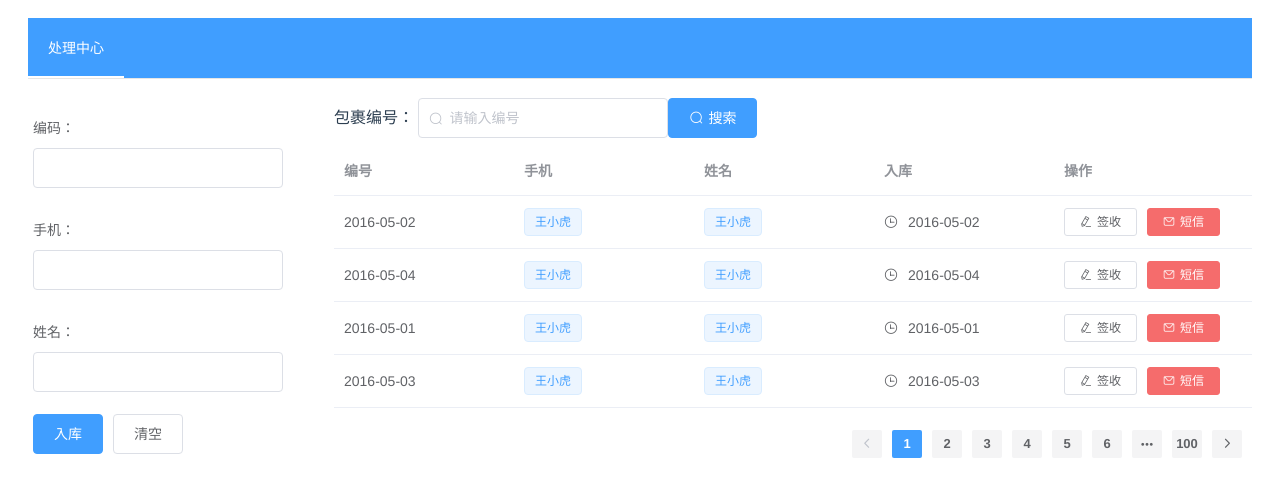
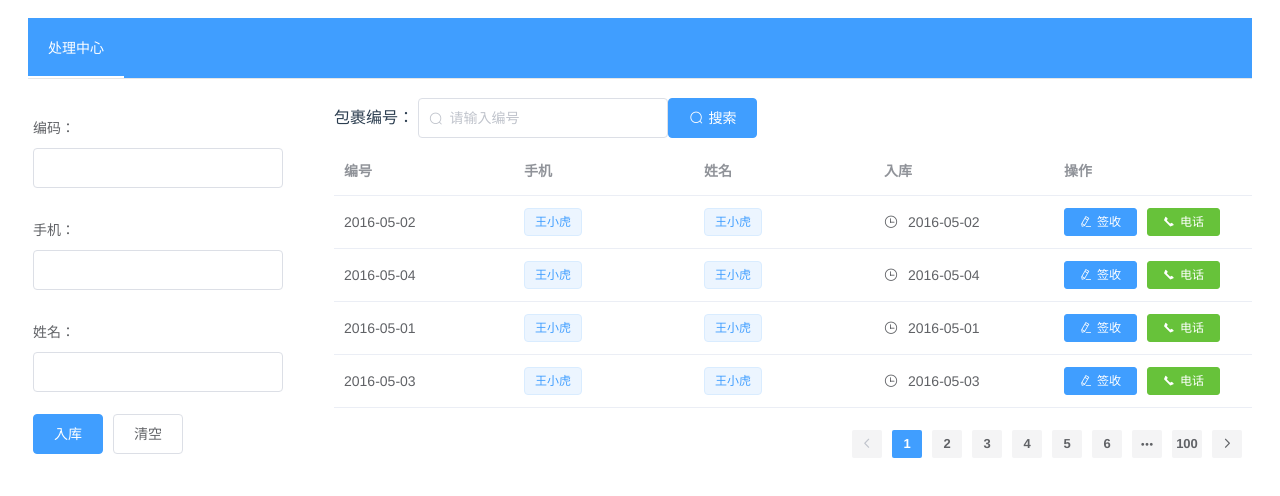
Before and after one commit to yaolynzc/packeep, a Vue app: page /#/ in a window 1280 px wide. Shown: the top 496 px of the page. Built offline with nearby package versions, Linux system fonts and the light colour scheme.

Commit message:
修改页面样式

```diff
--- a/package.json
+++ b/package.json
@@ -34,7 +34,7 @@
     "babel-preset-stage-2": "^6.22.0",
     "babel-register": "^6.22.0",
     "chalk": "^2.0.1",
-    "chromedriver": "^2.27.2",
+    "chromedriver": "^2.37.0",
     "copy-webpack-plugin": "^4.0.1",
     "cross-spawn": "^5.0.1",
     "css-loader": "^0.28.0",
--- a/src/components/PackMain.vue
+++ b/src/components/PackMain.vue
@@ -90,12 +90,13 @@
                   <el-button
                     icon="el-icon-edit"
                     size="mini"
+                    type="primary"
                     @click="handleEdit(scope.$index, scope.row)">签收</el-button>
                   <el-button
-                    icon="el-icon-message"
+                    icon="el-icon-phone"
                     size="mini"
-                    type="danger"
-                    @click="handleDelete(scope.$index, scope.row)">短信</el-button>
+                    type="success"
+                    @click="handleDelete(scope.$index, scope.row)">电话</el-button>
                 </template>
               </el-table-column>
             </el-table>
@@ -143,6 +144,9 @@ export default {
     },
     handleDelete (index, row) {
       console.log(index, row)
+    },
+    initListData (){
+
     }
   }
 }
```
Also changed, not shown: 1 other file (tests, documents, lock files or other folders).
